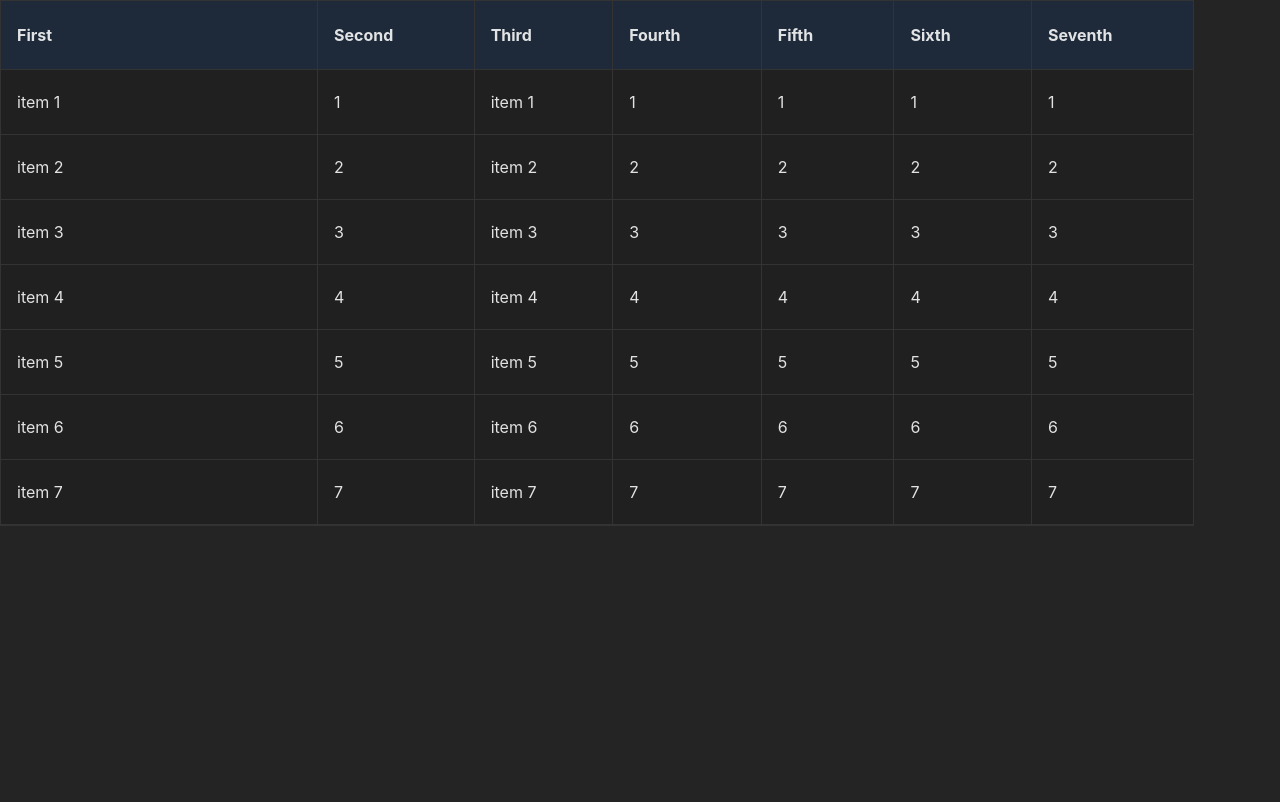
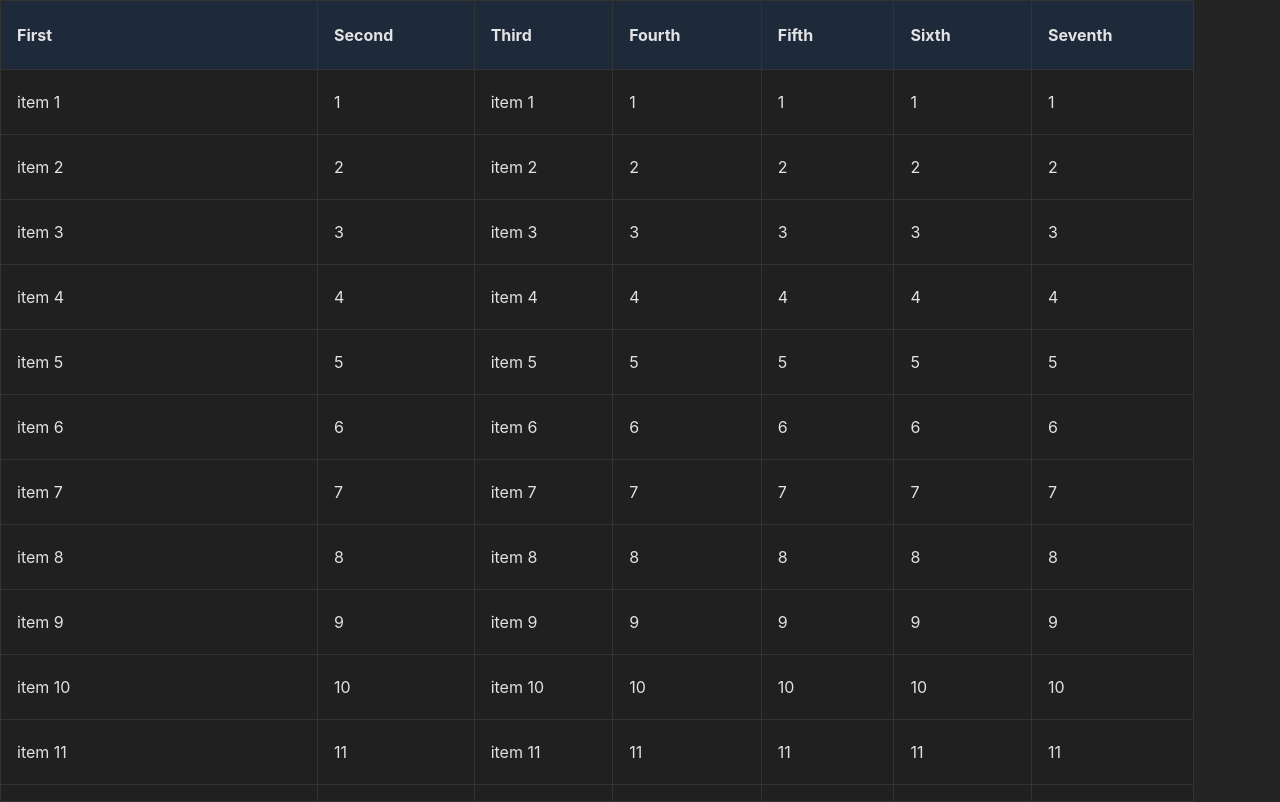
Before and after one commit to gilitz/snaptable-react, a React (Vite) app: page / in a window 1280 px wide. Built offline with nearby package versions, Linux system fonts and the light colour scheme.

Commit message:
added sticky header option

```diff
--- a/src/example-table/table-example.tsx
+++ b/src/example-table/table-example.tsx
@@ -2,7 +2,7 @@ import { useDataTable } from "../hooks/use-data-table";
 import { Table } from "./table";
 
 export const TableExample = (() => {
-	const dataTable = useDataTable({ key: 'gilitz-table', columns: tableColumns, saveLayoutView: true })
+	const dataTable = useDataTable({ key: 'gilitz-table', columns: tableColumns, saveLayoutView: true, isStickyHeader: false })
 	return (
 		<Table dataTable={dataTable} data={mockData} />
 	)
@@ -25,5 +25,12 @@ const mockData = [
 	{ key: 'item4', name: 'item 4', label: '4' },
 	{ key: 'item5', name: 'item 5', label: '5' },
 	{ key: 'item6', name: 'item 6', label: '6' },
-	{ key: 'item7', name: 'item 7', label: '7' }
+	{ key: 'item7', name: 'item 7', label: '7' },
+	{ key: 'item8', name: 'item 8', label: '8' },
+	{ key: 'item9', name: 'item 9', label: '9' },
+	{ key: 'item10', name: 'item 10', label: '10' },
+	{ key: 'item11', name: 'item 11', label: '11' },
+	{ key: 'item12', name: 'item 12', label: '12' },
+	{ key: 'item13', name: 'item 13', label: '13' },
+	{ key: 'item14', name: 'item 14', label: '7' },
 ]
--- a/src/models/data-table-model.ts
+++ b/src/models/data-table-model.ts
@@ -20,6 +20,7 @@ export interface DataTableLiteType {
 	hasDraggableColumns?: boolean;
 	saveLayoutView?: boolean;
 	defaultColumnWidth?: number;
+	isStickyHeader?: boolean;
 }
 
 export type DataTableType = DataTableLiteType & {
@@ -33,15 +34,17 @@ class DataTable {
 	columns;
 	saveLayoutView;
 	hasDraggableColumns;
+	isStickyHeader;
 	columnsWidth: ColumnWidthType[];
 
-	constructor({ key, columns, saveLayoutView, hasDraggableColumns, defaultColumnWidth = 80 }: DataTableLiteType) {
+	constructor({ key, columns, saveLayoutView, hasDraggableColumns, isStickyHeader, defaultColumnWidth = 80 }: DataTableLiteType) {
 		makeAutoObservable(this);
 		// @ts-expect-error
 		const savedColumns = JSON.parse(localStorage.getItem(key));
 		this.key = key;
 		this.saveLayoutView = saveLayoutView ?? false;
 		this.hasDraggableColumns = hasDraggableColumns ?? true;
+		this.isStickyHeader = isStickyHeader ?? false;
 
 		this.columnsWidth = columns.map((column) => {
 			const savedColumn = savedColumns?.find(({ key }: ColumnWidthType) => key === column.key);
--- a/src/table/table-layout.tsx
+++ b/src/table/table-layout.tsx
@@ -35,8 +35,8 @@ const StyledTable: StyledComponent<'table', any, StyledTableProps, never> = styl
 
 const TableContainer = styled.div`
 	width: 100%;
+	max-height: 100vh;
 	overflow: scroll;
-	/* border: 1px solid #333333; */
 `;
 
 const THContainer = styled.div`
@@ -109,7 +109,10 @@ const Th: StyledComponent<'th', any, StyledTableHeaderProps, never> = styled(({
 const Body: StyledComponent<'tbody', any, StyledTableBodyProps, never> = styled.tbody``;
 
 const Thead: StyledComponent<'thead', any, StyledTableTheadProps, never> = styled.thead`
-	background-color: #0e131a;
+	&[data-sticky] {
+		position: sticky;
+		top: 0;
+	}
 `;
 
 const Footer: StyledComponent<'tfoot', any, StyledTableTheadProps, never> = styled.tfoot``;
--- a/src/table/table.tsx
+++ b/src/table/table.tsx
@@ -17,7 +17,7 @@ export const SnapTable = (({
 	const { draggedIndex, hoveredIndex, onDragStart, onDragOver, onDrop } = useDragAndDrop();
 	return (
 		<TableLayout {...props} tableContainerClass={tableContainerClass} tableClass={tableClass}>
-			<TableLayout.Thead>
+			<TableLayout.Thead data-sticky={dataAttr(dataTable.isStickyHeader)}>
 				<TableLayout.Row className={headerRowClass}>
 					{dataTable.columns.map((column: TableColumnType, index: number) =>
 						<TableLayout.Header
```
Also changed, not shown: 3 other files (tests, documents, lock files or other folders).
